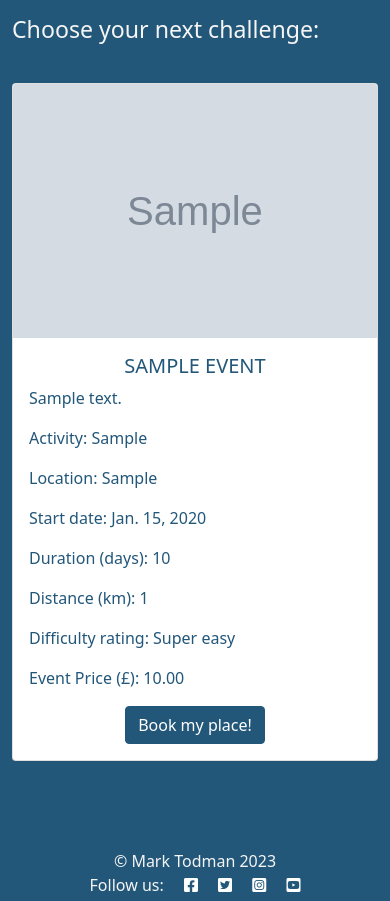
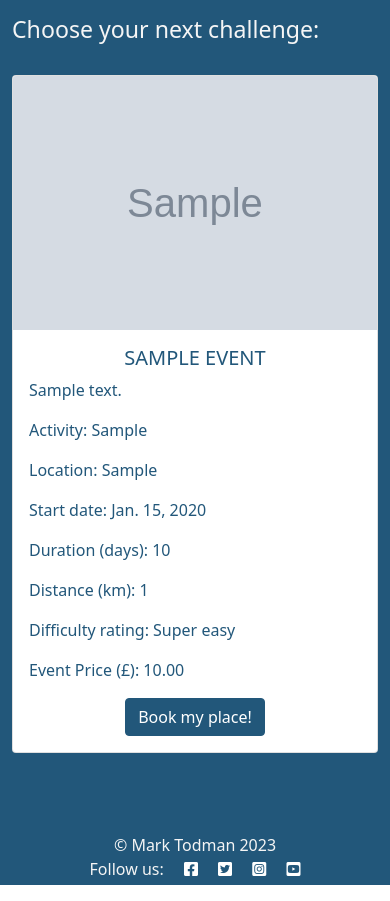
Before and after one commit to marktodman/endurance-republic, a Django app: page /events/ in a window 390 px wide. Shown: the part 98-999 px from the top of the page. Run offline with Django 3.2, Linux system fonts and the light colour scheme; tables that the repository leaves empty hold one stand-in row (values such as "Sample post"); grey boxes marked "Sample" are stand-in pictures; some web fonts are replaced.

Commit message:
fix: Adjust styling to make card display responsive on medium screens

```diff
--- a/events/templates/events/events.html
+++ b/events/templates/events/events.html
@@ -17,7 +17,7 @@
 <div class="container">
     <div class="row">
         {% for event in event_list %}
-        <div class="col-lg-4 col-md-6 my-4">
+        <div class="col-lg-4 col-md-6 my-3">
             <div class="card h-100">
                 <img class="card-img-top image-responsive" src="{{ event.featured_image.url }}"
                     alt="destination image" style="max-height: 300px">
@@ -35,7 +35,7 @@
                 </div>
             </div>
         </div>
-        {% if forloop.counter|divisibleby:3 %}
+        {% if forloop.counter|divisibleby:4 %}
         <div class="row">
         </div>
         {% endif %}
```
